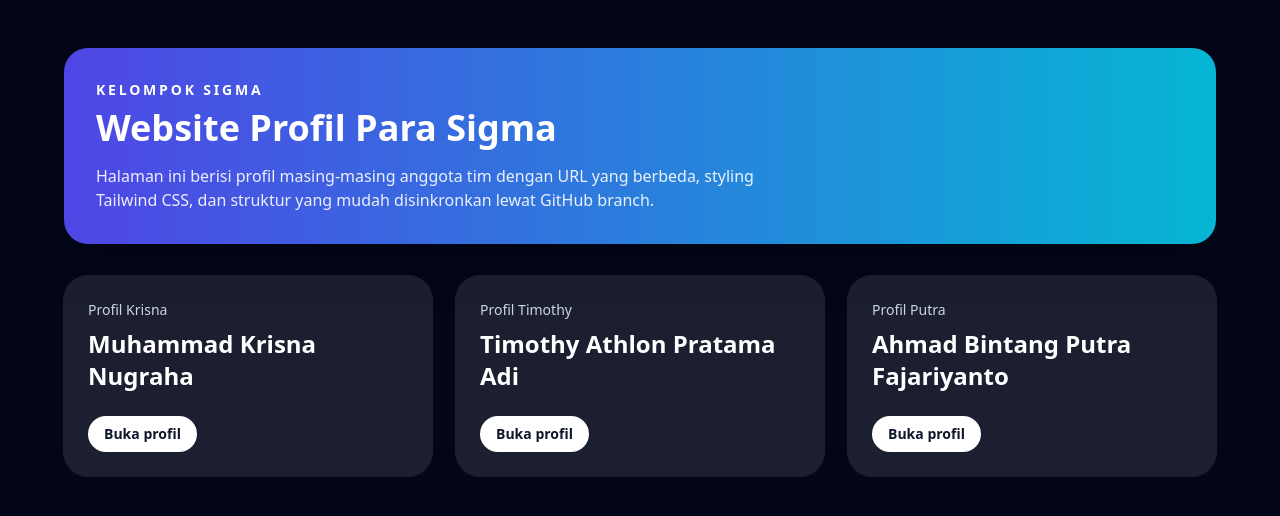
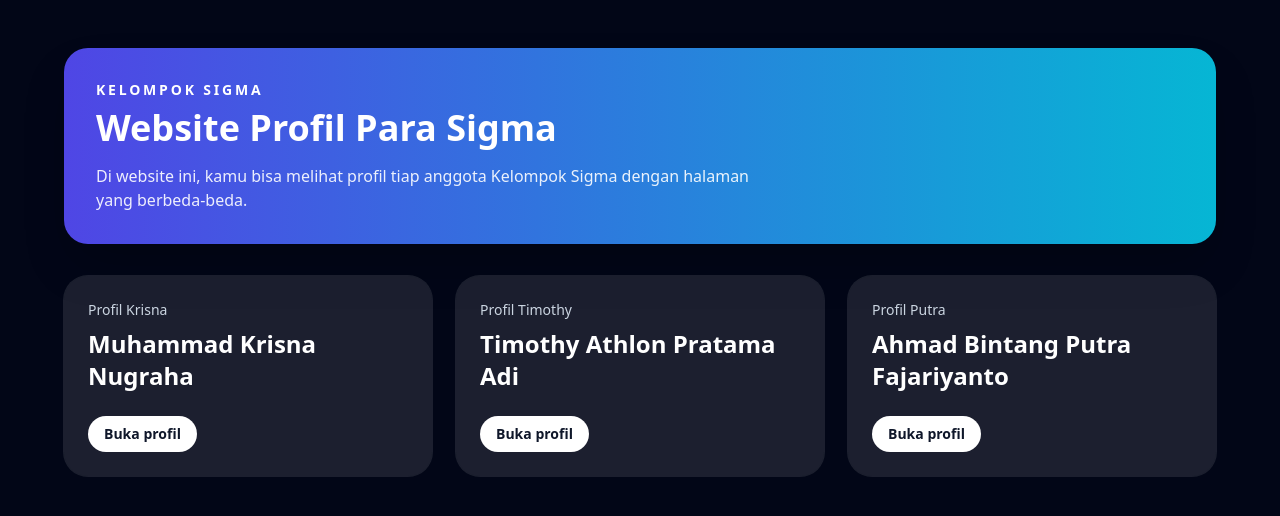
Before and after one commit to mkrisna1/tugas-profil-tim, a React (Create React App) app: page / in a window 1280 px wide. Shown: the top 516 px of the page. Built offline with nearby package versions, Linux system fonts and the light colour scheme.

Commit message:
last update

```diff
--- a/src/pages/home.js
+++ b/src/pages/home.js
@@ -30,9 +30,7 @@ export default function Home() {
             Website Profil Para Sigma
           </h1>
           <p className="mt-4 max-w-2xl text-white/90">
-            Halaman ini berisi profil masing-masing anggota tim dengan URL yang
-            berbeda, styling Tailwind CSS, dan struktur yang mudah disinkronkan
-            lewat GitHub branch.
+            Di website ini, kamu bisa melihat profil tiap anggota Kelompok Sigma dengan halaman yang berbeda-beda.
           </p>
         </header>
 
```
